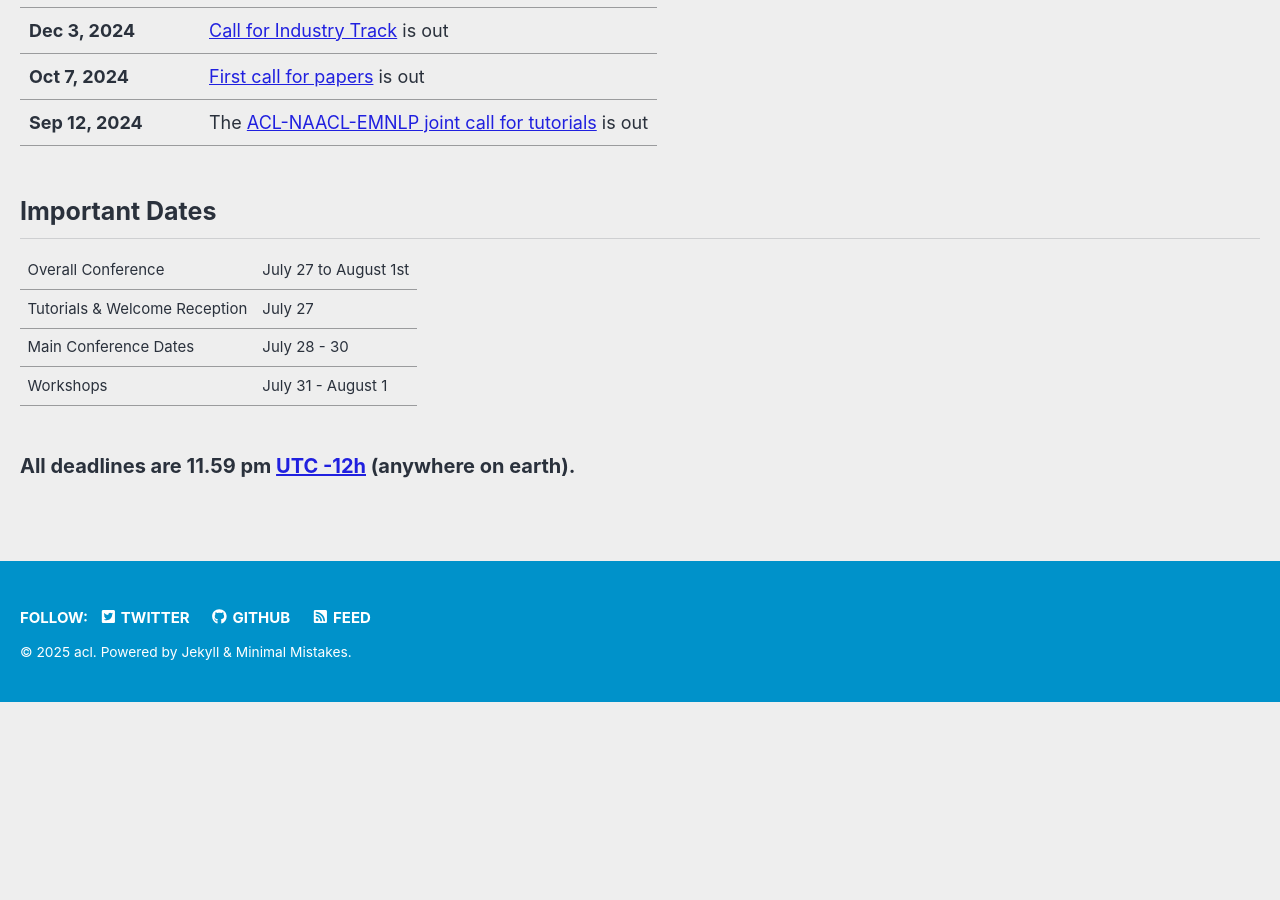
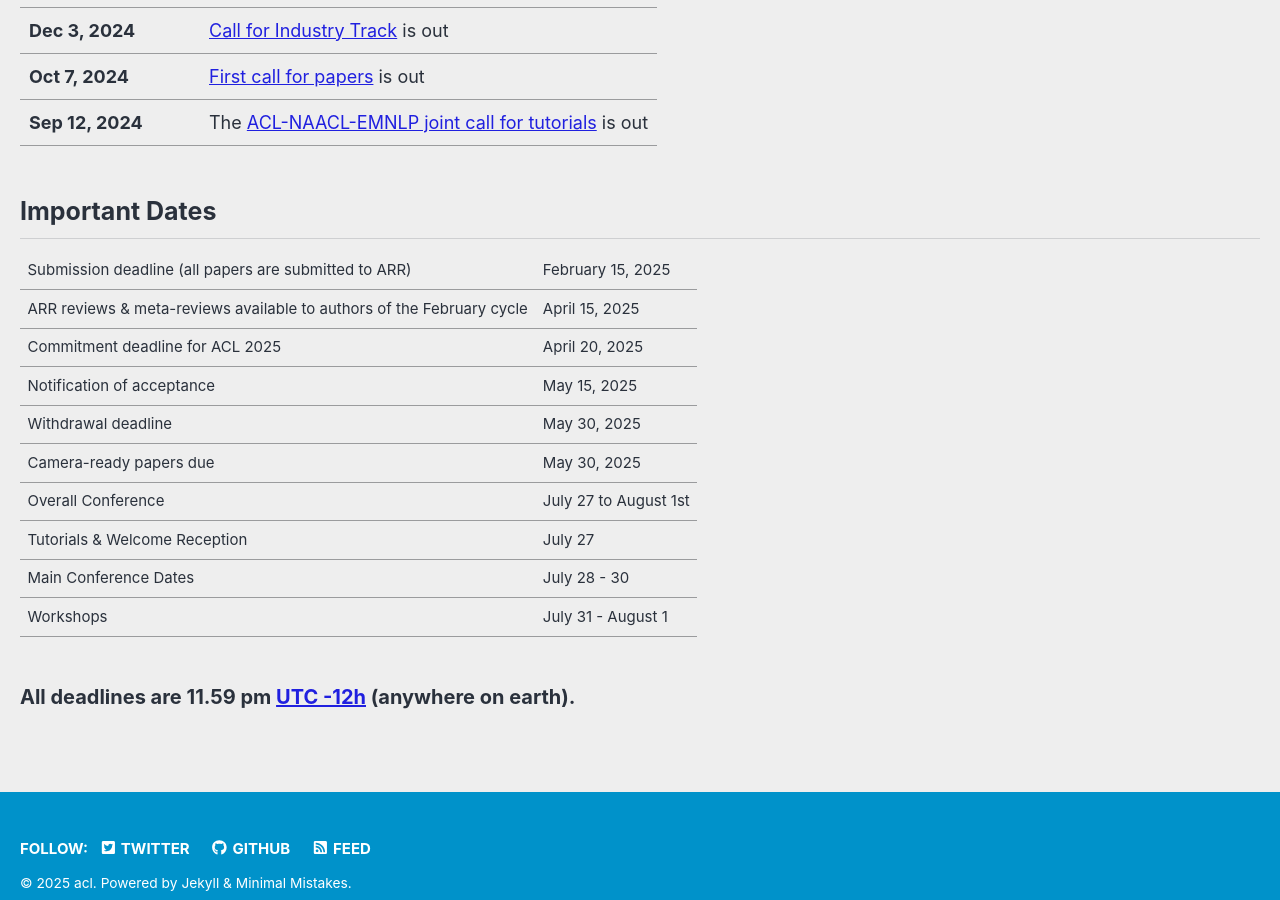
Before and after one commit to acl-org/acl-2025, a Jekyll site: the page built from _pages/home.md, in a window 1280 px wide and 900 px high, scrolled down 909 px. Built offline with Jekyll 4.4.1, drawn with Linux system fonts in a browser that asks for light colours; cached includes are drawn as plain includes; nearby versions of some CDN libraries; before the commit the page ends 1611 px from its top, so only the background shows below that.

Commit message:
Update home.md

```diff
--- a/_pages/home.md
+++ b/_pages/home.md
@@ -100,6 +100,12 @@ The [**Conference Program Schedule**](/program/) is now online.
 
 ## Important Dates
 
+Submission deadline (all papers are submitted to ARR) | February 15, 2025 |
+ARR reviews & meta-reviews available to authors of the February cycle | April 15, 2025 |
+Commitment deadline for ACL 2025 | April 20, 2025 |
+Notification of acceptance | May 15, 2025 |
+Withdrawal deadline | May 30, 2025 |
+Camera-ready papers due | May 30, 2025 |
 Overall Conference | July 27 to August 1st |
 Tutorials & Welcome Reception | July 27 |
 Main Conference Dates | July 28 - 30 |
```
